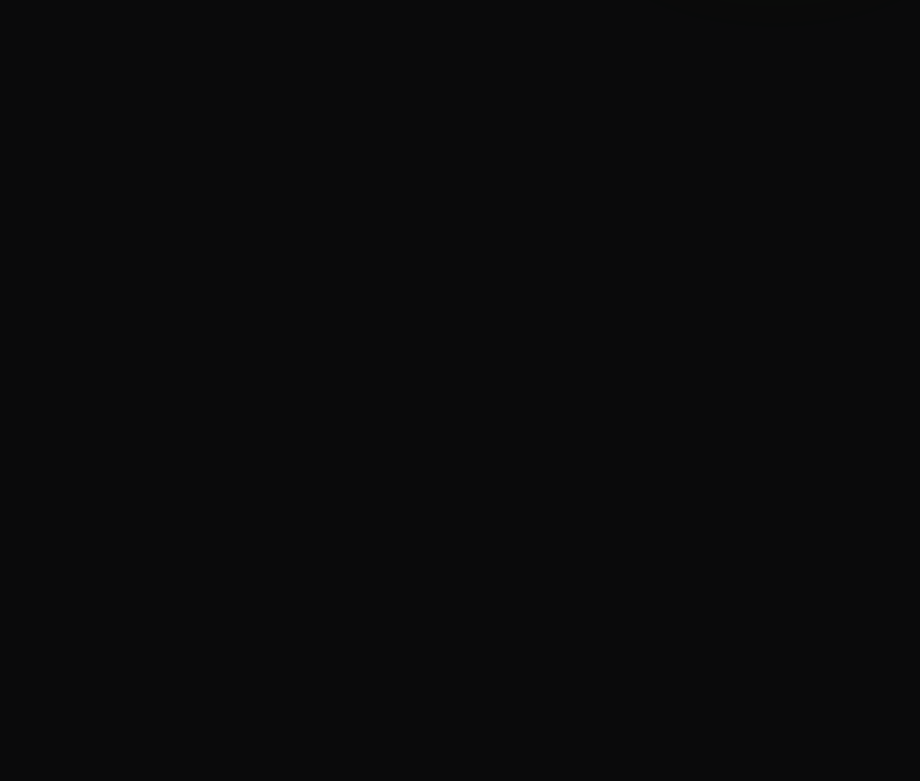
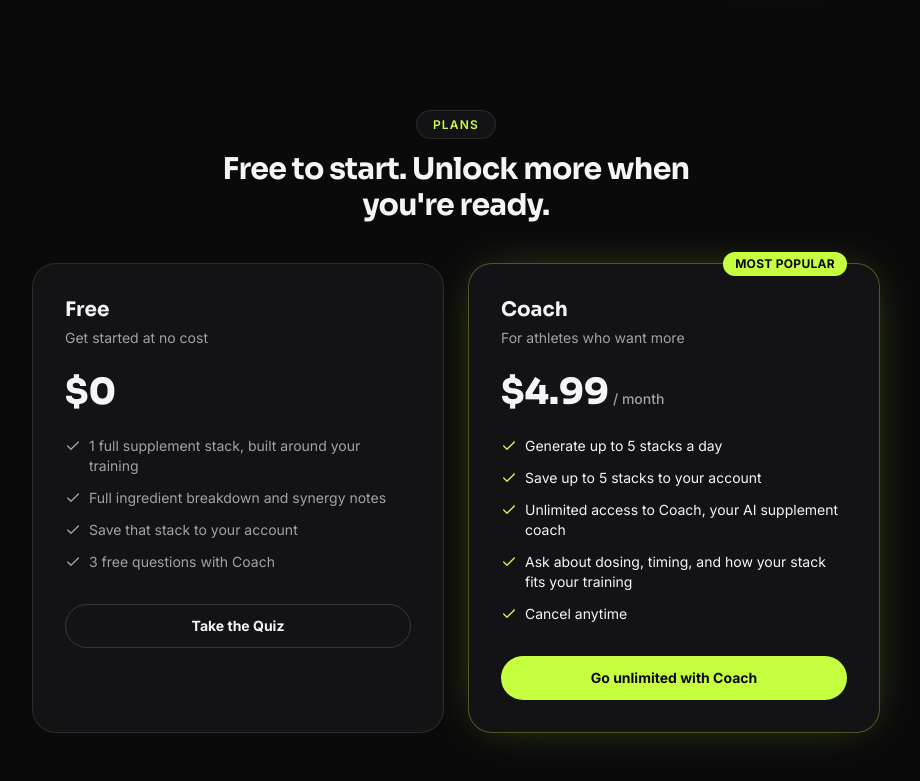
Before and after one commit to bradyp-maker/True-U-Athletics, a Next.js app: page / in a window 1280 px wide. Shown: the part 1546-2327 px from the top of the page, without its empty margins (184-1104 px from the left). Before the commit the page ends 1657 px from the top, so only its background shows below. Built offline with nearby package versions, Linux system fonts and the light colour scheme; no server answers.

Commit message:
Update page.tsx

```diff
--- a/app/page.tsx
+++ b/app/page.tsx
@@ -123,6 +123,95 @@
       </section>
 
       <CoachTeaser />
+
+      <section className="relative z-10 w-full max-w-4xl px-6 pb-28">
+        <div className="mx-auto mb-10 max-w-lg text-center">
+          <span className="rounded-full border border-white/10 bg-surface px-4 py-1.5 text-xs font-semibold uppercase tracking-widest text-accent">
+            Plans
+          </span>
+          <h2 className="mt-4 font-display text-3xl font-bold tracking-tight text-foreground">
+            Free to start. Unlock more when you&apos;re ready.
+          </h2>
+        </div>
+
+        <div className="grid gap-6 sm:grid-cols-2">
+          <div className="rounded-3xl border border-white/10 bg-surface p-8">
+            <h3 className="font-display text-xl font-bold text-foreground">Free</h3>
+            <p className="mt-1 text-sm text-muted">Get started at no cost</p>
+            <div className="mt-6 flex items-baseline gap-1">
+              <span className="font-display text-4xl font-extrabold text-foreground">$0</span>
+            </div>
+            <ul className="mt-6 flex flex-col gap-3 text-sm text-muted">
+              {[
+                "1 full supplement stack, built around your training",
+                "Full ingredient breakdown and synergy notes",
+                "Save that stack to your account",
+                "3 free questions with Coach",
+              ].map((item) => (
+                <li key={item} className="flex items-start gap-2">
+                  <CheckIcon className="text-muted" />
+                  {item}
+                </li>
+              ))}
+            </ul>
+            <Link
+              href="/survey"
+              className="mt-8 flex h-11 items-center justify-center rounded-full border border-white/15 px-6 text-sm font-bold text-foreground transition-colors hover:border-white/30 hover:bg-surface-2"
+            >
+              Take the Quiz
+            </Link>
+          </div>
+
+          <div className="relative rounded-3xl border border-accent/30 bg-surface p-8 shadow-[0_0_50px_-16px_rgba(198,255,63,0.35)]">
+            <span className="absolute -top-3 right-8 rounded-full bg-accent px-3 py-1 text-xs font-bold uppercase tracking-wide text-accent-foreground">
+              Most popular
+            </span>
+            <h3 className="font-display text-xl font-bold text-foreground">Coach</h3>
+            <p className="mt-1 text-sm text-muted">For athletes who want more</p>
+            <div className="mt-6 flex items-baseline gap-1">
+              <span className="font-display text-4xl font-extrabold text-foreground">$4.99</span>
+              <span className="text-sm font-medium text-muted">/ month</span>
+            </div>
+            <ul className="mt-6 flex flex-col gap-3 text-sm text-muted">
+              {[
+                "Generate up to 5 stacks a day",
+                "Save up to 5 stacks to your account",
+                "Unlimited access to Coach, your AI supplement coach",
+                "Ask about dosing, timing, and how your stack fits your training",
+                "Cancel anytime",
+              ].map((item) => (
+                <li key={item} className="flex items-start gap-2">
+                  <CheckIcon className="text-accent" />
+                  <span className="text-foreground">{item}</span>
+                </li>
+              ))}
+            </ul>
+            <Link
+              href="/coach"
+              className="mt-8 flex h-11 items-center justify-center rounded-full bg-accent px-6 text-sm font-bold text-accent-foreground transition-all duration-200 hover:scale-[1.03] hover:shadow-[0_0_24px_-6px_rgba(198,255,63,0.55)] active:scale-[0.98]"
+            >
+              Go unlimited with Coach
+            </Link>
+          </div>
+        </div>
+      </section>
     </div>
   );
 }
+
+function CheckIcon({ className = "" }: { className?: string }) {
+  return (
+    <svg
+      viewBox="0 0 24 24"
+      fill="none"
+      stroke="currentColor"
+      strokeWidth={2}
+      strokeLinecap="round"
+      strokeLinejoin="round"
+      className={`mt-0.5 h-4 w-4 shrink-0 ${className}`}
+      aria-hidden="true"
+    >
+      <path d="M20 6L9 17l-5-5" />
+    </svg>
+  );
+}
```
